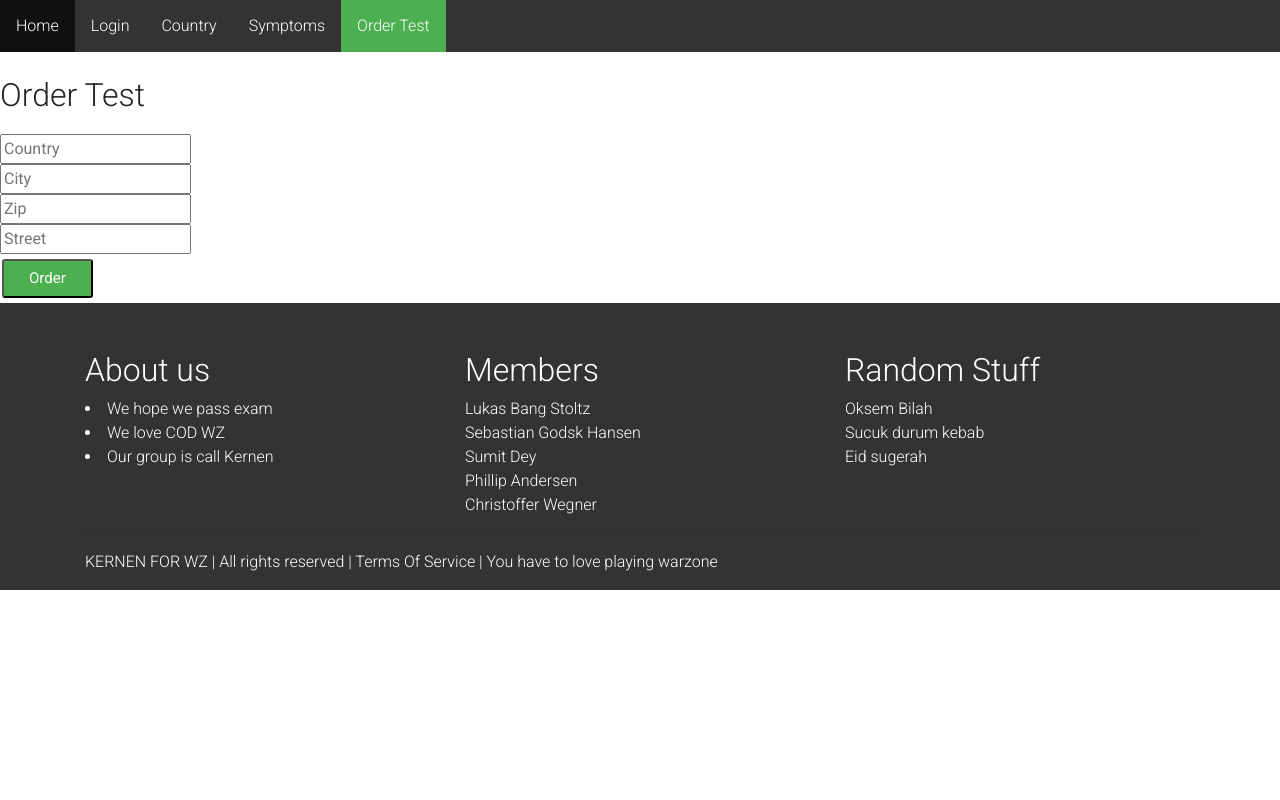
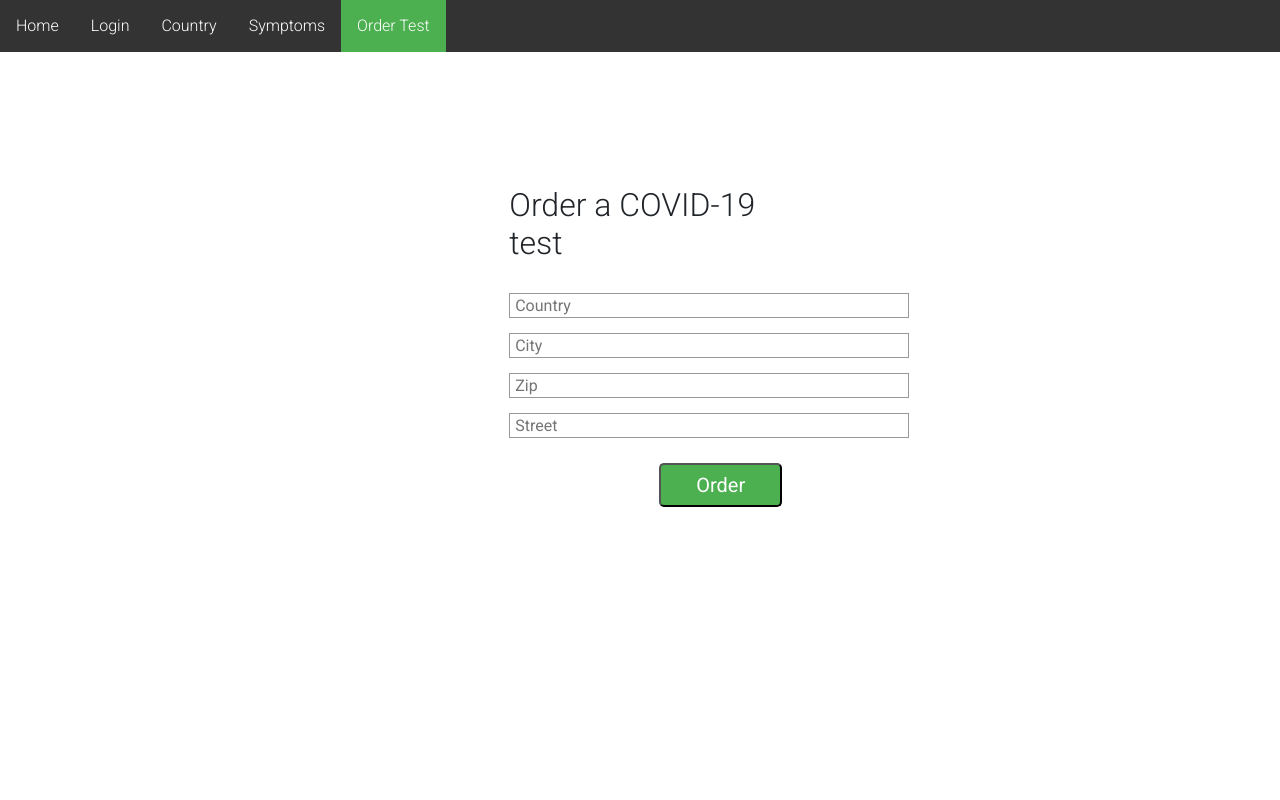
Before and after one commit to sebbergo/FrontendCorona, a React (Create React App) app: page /orderTest in a window 1280 px wide. Shown: the top 800 px of the page. Built offline with nearby package versions, Linux system fonts and the light colour scheme.

Commit message:
ekstra design lavet

```diff
--- a/src/App.js
+++ b/src/App.js
@@ -3,12 +3,12 @@ import facade from "./apiFacade";
 import LogIn, { LoggedIn } from "./LogIn.js";
 import Header from "./Header.js";
 import Country from "./Country.js";
-import { Switch, Route, Link } from "react-router-dom";
+import { Switch, Route } from "react-router-dom";
 import Symptoms from "./Symptoms.js";
 import "./App.css";
 import OrderTest from "./OrderTest.js";
 import FooterPage from "./Footer.js";
-import Home from "./Home.js"
+import Home from "./Home.js";
 
 function App() {
   const [loggedIn, setLoggedIn] = useState(false);
@@ -46,9 +46,9 @@ function App() {
   return (
     <div>
       <Header loggedIn={loggedIn} />
+      <div className="main-container">
         <Switch>
-
-      <Route path="/home">
+          <Route exact path="/">
             <Home />
           </Route>
 
@@ -79,6 +79,7 @@ function App() {
             </div>
           )}
         </Switch>
+      </div>
       <FooterPage />
     </div>
   );
--- /dev/null
+++ b/src/Footer.css
@@ -0,0 +1,17 @@
+html,
+body {
+  height: 100%;
+  position: relative;
+}
+.main-container {
+  min-height: 100vh;
+  overflow: hidden;
+  display: block;
+  position: relative;
+  padding-bottom: 100px;
+}
+.main-footer {
+  position: absolute;
+  bottom: -400px;
+  width: 100%;
+}
--- a/src/Header.js
+++ b/src/Header.js
@@ -4,11 +4,9 @@ import { NavLink, Route, useParams, useRouteMatch } from "react-router-dom";
 function Header({ loggedIn }) {
   return (
     <div>
-
-
       <ul className="header">
         <li>
-          <NavLink exact activeClassName="active" to="/home">
+          <NavLink exact activeClassName="active" to="/">
             Home
           </NavLink>
         </li>
@@ -43,7 +41,6 @@ function Header({ loggedIn }) {
           </NavLink>
         </li>
       </ul>
-
     </div>
   );
 }
--- a/src/LogIn.js
+++ b/src/LogIn.js
@@ -7,9 +7,8 @@ import {
   Route,
   BrowserRouter as Router,
 } from "react-router-dom";
+import Register from "./Register";
 import "./login.css";
-import Register from "./Register";
-
 function LogIn({ login, register }) {
   const init = { username: "", password: "" };
   const [loginCredentials, setLoginCredentials] = useState(init);
--- /dev/null
+++ b/src/OrderTest.css
@@ -0,0 +1,24 @@
+.center {
+  margin: auto;
+  width: 22%;
+  padding: 10px;
+  margin-top: 100px;
+}
+
+.submissionfield {
+  width: 400px;
+  height: 25px;
+  border: 1px solid #999999;
+  padding: 5px;
+  margin-bottom: 15px;
+}
+
+.button-ordertest {
+  background-color: #4caf50;
+  color: white;
+  font-size: 20px;
+  padding: 5px 35px;
+  border-radius: 5px;
+  margin: 10px 150px;
+  cursor: pointer;
+}
--- a/src/OrderTest.js
+++ b/src/OrderTest.js
@@ -1,6 +1,5 @@
-import facade from "./apiFacade.js";
-import React, { useState, useEffect } from "react";
-
+import React, { useState } from "react";
+import "./OrderTest.css";
 function OrderTest({ orderTest }) {
   let obj = {
     country: "",
@@ -33,9 +32,12 @@ function OrderTest({ orderTest }) {
   return (
     <div>
       <br></br>
-      <h2 style={{ marginBottom: "20px" }}>Order Test</h2>
+
+      <div className="center">
+        <h2 style={{ marginBottom: "30px" }}>Order a COVID-19 test</h2>
         <form onChange={onChange}>
           <input
+            className="submissionfield"
             type="text"
             placeholder="Country"
             id="country"
@@ -43,6 +45,7 @@ function OrderTest({ orderTest }) {
           />{" "}
           <br />
           <input
+            className="submissionfield"
             type="text"
             placeholder="City"
             id="city"
@@ -50,6 +53,7 @@ function OrderTest({ orderTest }) {
           />{" "}
           <br />
           <input
+            className="submissionfield"
             type="text"
             placeholder="Zip"
             id="zip"
@@ -57,16 +61,18 @@ function OrderTest({ orderTest }) {
           />{" "}
           <br />
           <input
+            className="submissionfield"
             type="text"
             placeholder="Street"
             id="street"
             value={orderTestObj.street}
           />{" "}
           <br />
-        <button className="button-register" onClick={performOrderTest}>
+          <button className="button-ordertest" onClick={performOrderTest}>
             Order
           </button>
         </form>
+      </div>
     </div>
   );
 }
--- a/src/Symptoms.js
+++ b/src/Symptoms.js
@@ -2,13 +2,7 @@ import React from "react";
 import symptoms from "./images/symptoms2.jpg";
 import Image from "react-bootstrap/Image";
 import OrderTest from "./OrderTest";
-import {
-  Switch,
-  Route,
-  Link,
-  useRouteMatch,
-  BrowserRouter as Router,
-} from "react-router-dom";
+import { Switch, Route, Link, BrowserRouter as Router } from "react-router-dom";
 import "./login.css";
 
 function Symptoms() {
@@ -22,9 +16,9 @@ function Symptoms() {
 
           <h5>
             People with COVID-19 have had a wide range of symptoms reported –
-            ranging from mild symptoms to severe illness. <br></br>Symptoms may appear
-            2-14 days after exposure to the virus. People with these symptoms
-            may have COVID-19:
+            ranging from mild symptoms to severe illness. <br></br>Symptoms may
+            appear 2-14 days after exposure to the virus. People with these
+            symptoms may have COVID-19:
           </h5>
           <ul>
             <li>Fever or chills</li>
@@ -40,7 +34,9 @@ function Symptoms() {
             <li>Diarrhea </li>
           </ul>
           <Link to={"/ordertest"}>
-            <button className="button-login">Order a test!</button>
+            <button className="button-login">
+              Press here to order a test now!
+            </button>
           </Link>
         </Route>
 
```
Also changed, not shown: src/Admin.js (deleted, +0 -9 lines), src/Footer.js (+4 -5 lines), src/User.js (deleted, +0 -9 lines). Lines whose indentation alone changed are shown as unchanged.
